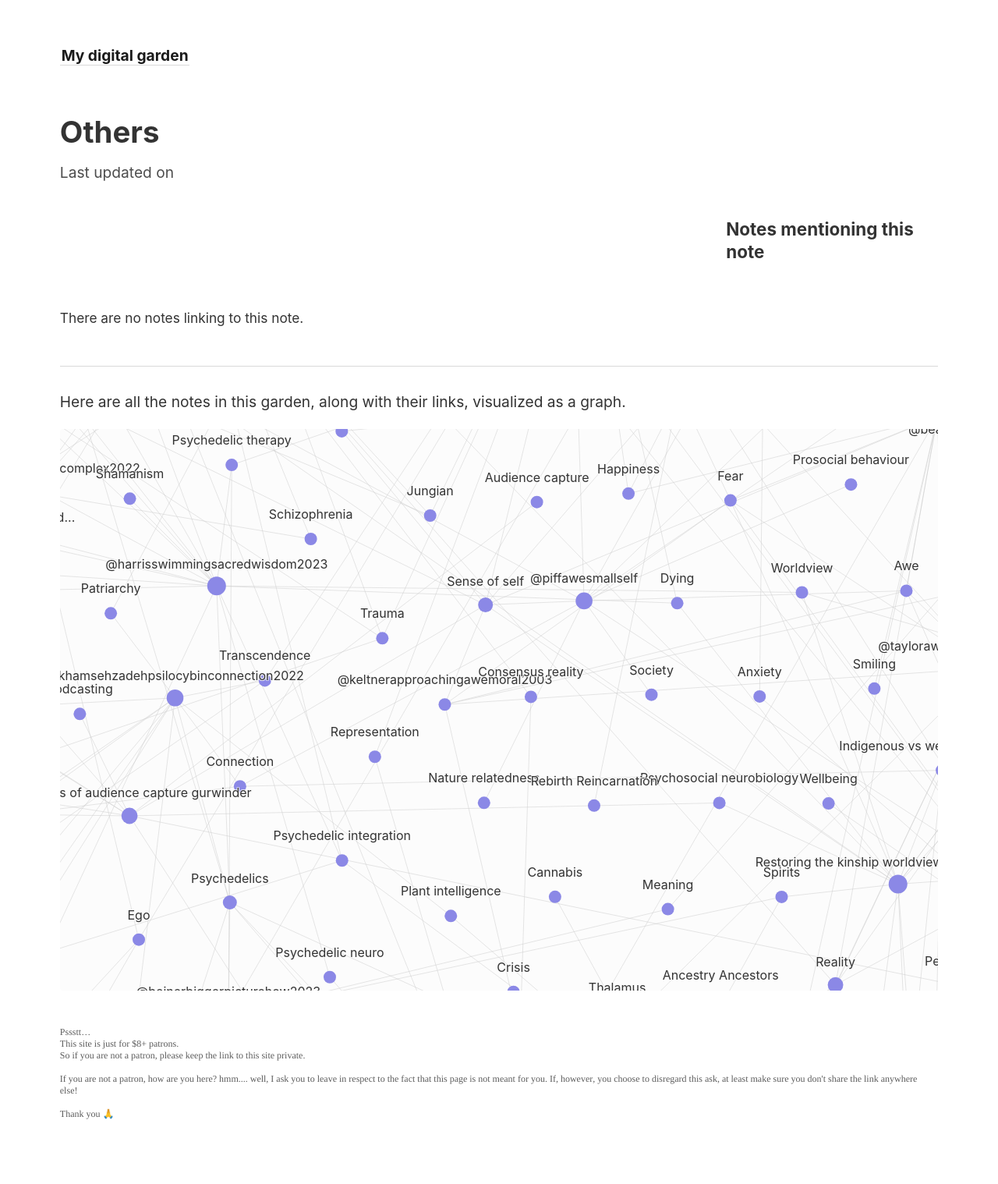
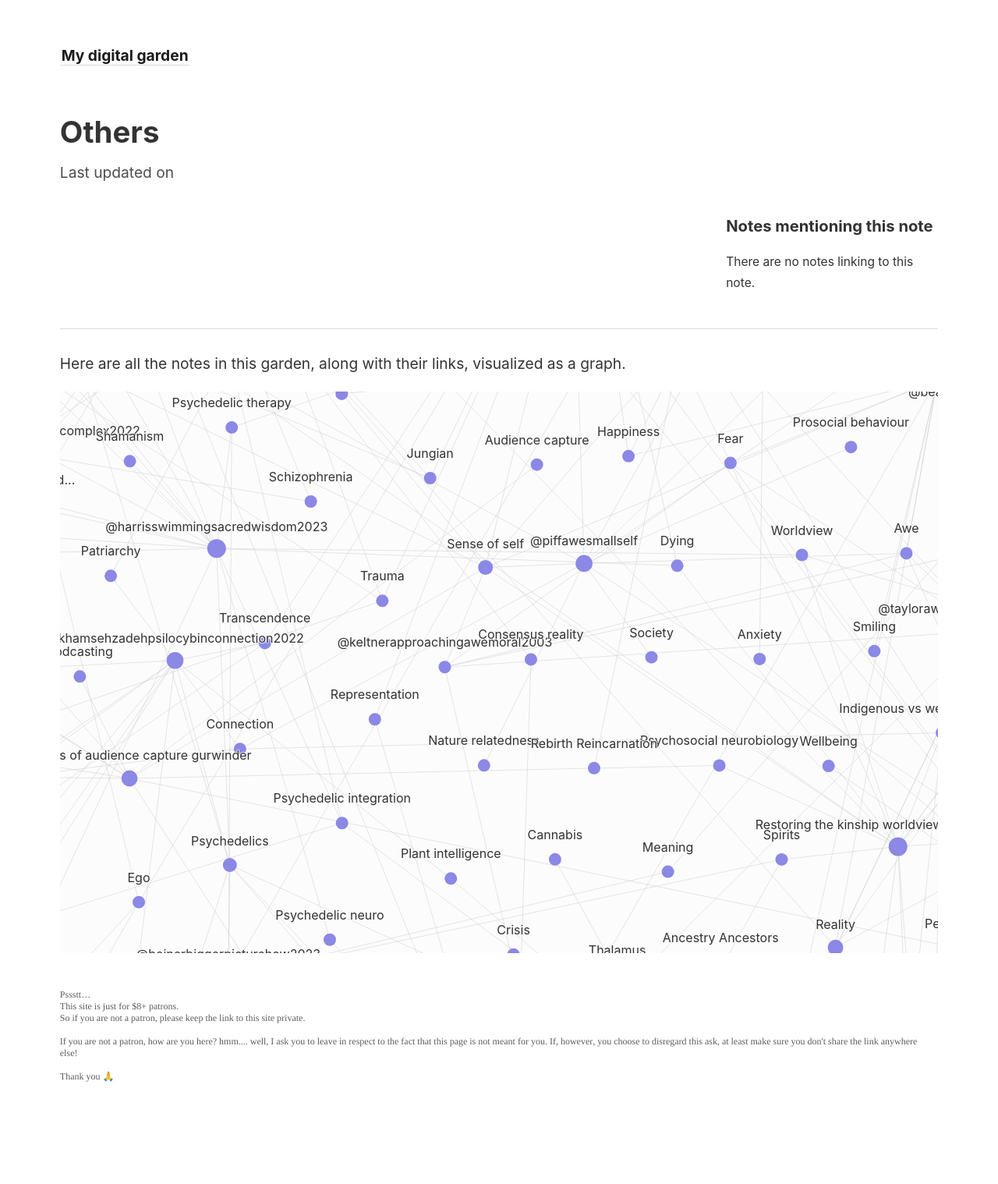
Before and after one commit to jameswjesso/mydigitalgarden, a Jekyll site: the page built from _notes/Tags/others.md, in a window 1280 px wide. Shown: the whole page at 78% size. Built offline with Jekyll 4.4.1, drawn with Linux system fonts in a browser that asks for light colours; after the commit the page ends 1470 px from its top, so only the background shows below that.

Commit message:
Update note.html

```diff
--- a/_layouts/note.html
+++ b/_layouts/note.html
@@ -16,7 +16,8 @@ layout: default
       {{ content }}
     </content>
 
-      <h3>Notes mentioning this note</h3>
+<side style="font-size: 0.9em">
+      <h3 style="margin-bottom: 1em">Notes mentioning this note</h3>
       {% if page.backlinks.size > 0 %}
       <div style="display: grid; grid-gap: 1em; grid-template-columns: repeat(1fr);">
       {% for backlink in page.backlinks %}
```
